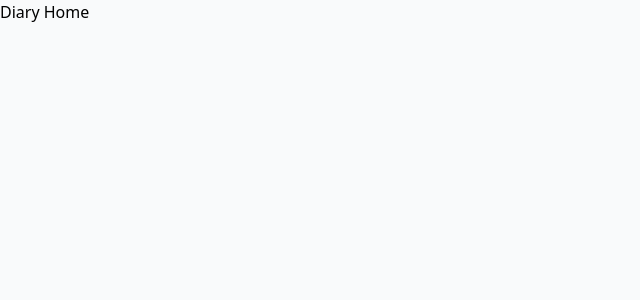
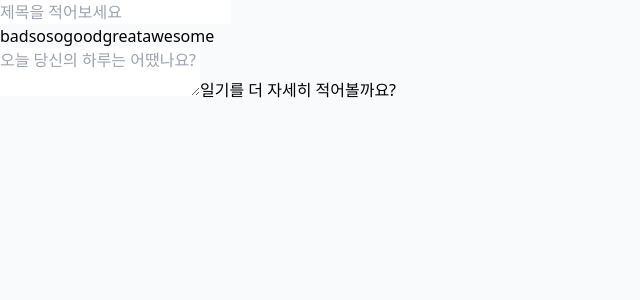
Before and after one commit to yugenius0213/GDSC-SPACE-STUDY-ASSIGNMENT-VER2, a React (Vite) app in the folder SoWon/react-ts/: page / in a window 1280 px wide. Shown: the top 300 px of the page, without its empty margins (0-640 px from the left). Built offline with nearby package versions, Linux system fonts and the light colour scheme.

Commit message:
feat: 일기 작성 컴포넌트 추가 (#3)

```diff
--- a/SoWon/react-ts/src/app/page.tsx
+++ b/SoWon/react-ts/src/app/page.tsx
@@ -1,3 +1,24 @@
+const DiaryWriter = () => {
+    return (
+        <>
+            <input placeholder="제목을 적어보세요" />
+            <div>
+                <button>bad</button>
+                <button>soso</button>
+                <button>good</button>
+                <button>great</button>
+                <button>awesome</button>
+            </div>
+            <textarea placeholder="오늘 당신의 하루는 어땠나요?"></textarea>
+            <button>일기를 더 자세히 적어볼까요?</button>
+        </>
+    )
+}
+
 export default function DiaryHomePage() {
-    return <>Diary Home</>
+    return (
+        <>
+            <DiaryWriter />
+        </>
+    )
 }
```
